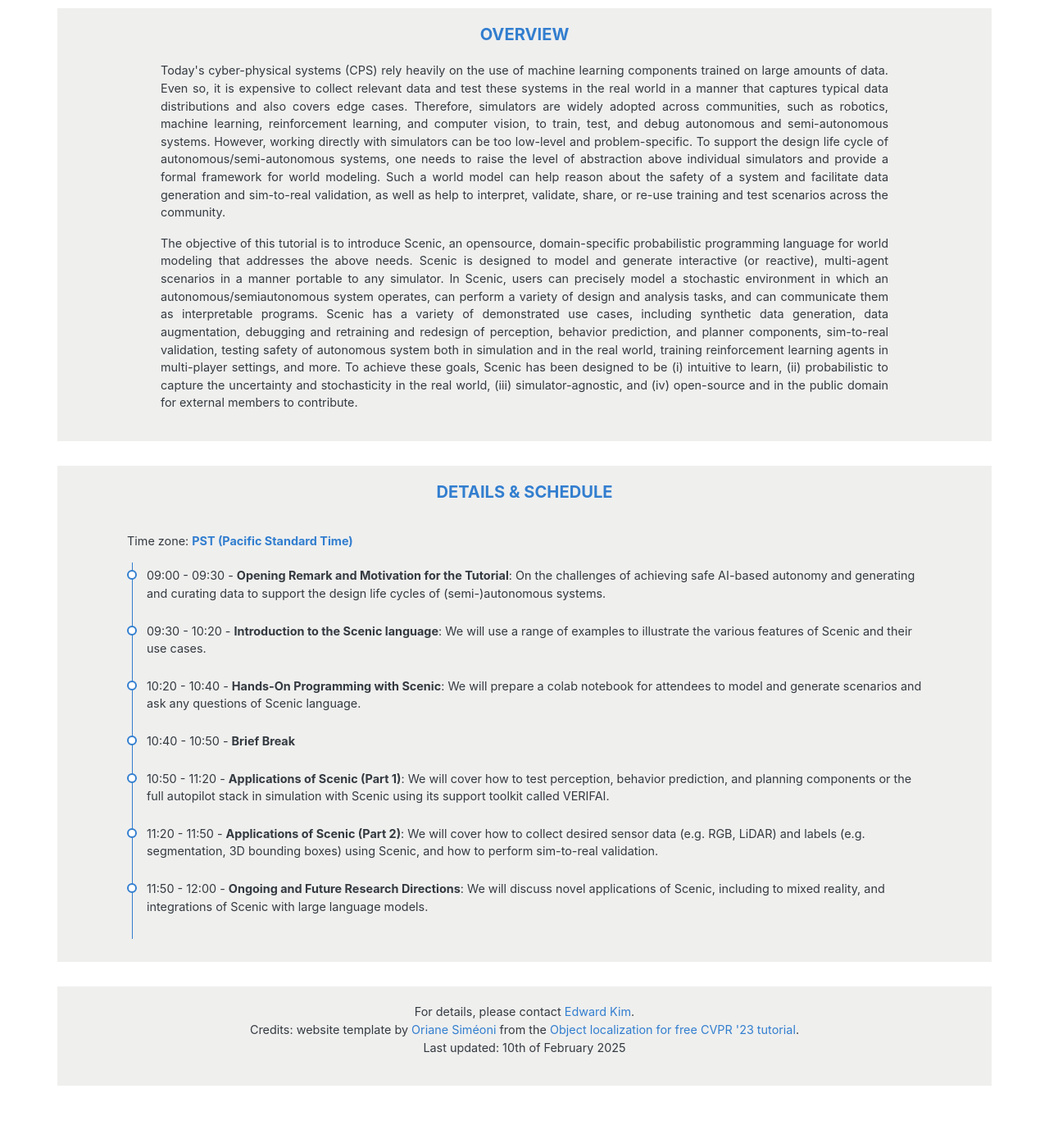
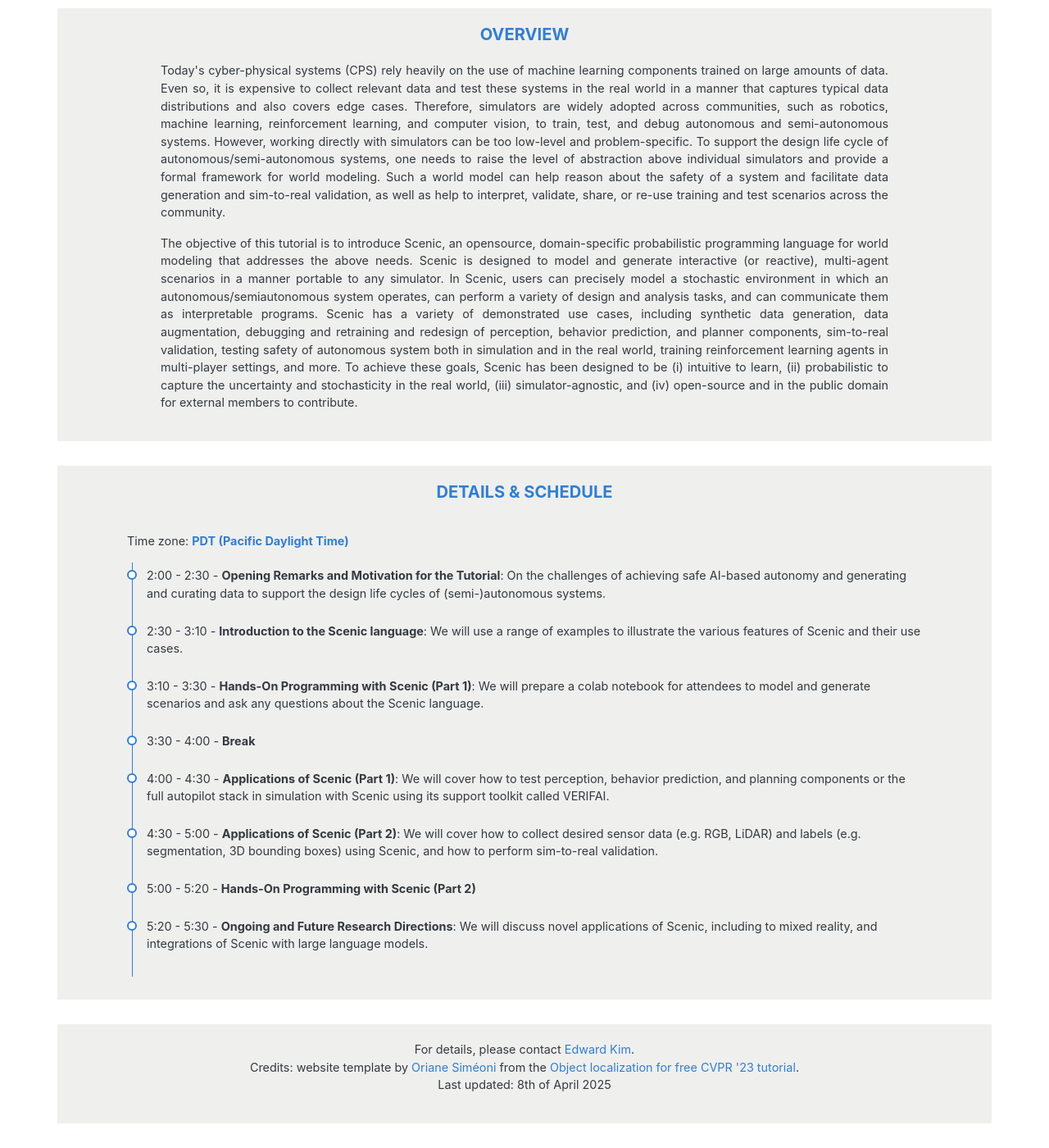
Before and after one commit to BerkeleyLearnVerify/Scenic_Website, a Jekyll site: the page cps25/index.html, which Jekyll copies as it is, in a window 1280 px wide and 1400 px high, scrolled down 1618 px. Shown: the whole window at 82% size. Built offline with Jekyll 4.4.1, drawn with Linux system fonts in a browser that asks for light colours; before the commit the page ends 2972 px from its top, so only the background shows below that.

Commit message:
fix CPSWeek 2025 tutorial schedule

```diff
--- a/cps25/index.html
+++ b/cps25/index.html
@@ -267,7 +267,7 @@
         <!-- Time: June 17th, 9:00 AM-12:00 PM -->
       </h4>
       <p class="text-sm text-dark">
-        Time zone: <a href="https://www.timeanddate.com/time/zone/usa/irvine">PST (Pacific Standard Time)</a> <br>
+        Time zone: <a href="https://www.timeanddate.com/time/zone/usa/irvine">PDT (Pacific Daylight Time)</a> <br>
         <!-- Location: Seattle Convention Center, <b>Arch 307-308</b> <br> -->
         <!-- <font color="#9F000F"><b>NEWS:</b> recording available <a href="https://youtu.be/AxhjGR1WIv8">here</a>.</font> -->
       </p>
@@ -278,7 +278,7 @@
       <ul class="list-timeline list-timeline-primary">
         <li class="list-timeline-item p-0 pb-3 pb-lg-4 d-flex flex-wrap flex-column">
           <p class="my-0 text-dark flex-fw text-sm">
-            <span class="text-inverse op-8">09:00 - 09:30</span> - <b>Opening Remark and Motivation for the
+            <span class="text-inverse op-8">2:00 - 2:30</span> - <b>Opening Remarks and Motivation for the
                 Tutorial</b>: On the challenges of achieving safe AI-based autonomy and
                 generating and curating data to support the design life cycles of
                 (semi-)autonomous systems.
@@ -286,7 +286,7 @@
         </li>
         <li class="list-timeline-item p-0 pb-3 pb-lg-4 d-flex flex-wrap flex-column">
           <p class="my-0 text-dark flex-fw text-sm">
-            <span class="text-inverse op-8">09:30 - 10:20</span> - <b>Introduction to the Scenic language</b>: We will use a
+            <span class="text-inverse op-8">2:30 - 3:10</span> - <b>Introduction to the Scenic language</b>: We will use a
               range of examples to illustrate the various features of Scenic and
               their use cases.
           <!-- <ul>
@@ -299,9 +299,9 @@
         </li>
         <li class="list-timeline-item p-0 pb-3 pb-lg-4 d-flex flex-wrap flex-column">
           <p class="my-0 text-dark flex-fw text-sm">
-            <span class="text-inverse op-8">10:20 - 10:40</span> - <b>Hands-On Programming with Scenic</b>: We will prepare
+            <span class="text-inverse op-8">3:10 - 3:30</span> - <b>Hands-On Programming with Scenic (Part 1)</b>: We will prepare
             a colab notebook for attendees to model and generate scenarios
-            and ask any questions of Scenic language.
+            and ask any questions about the Scenic language.
           <!-- <ul>
             <li><a href="https://colab.research.google.com/drive/1iD2I3MEPVsPaAjBlu_1V9jZOpYnk9AuQ">Notebook 1: Static
                 Scenarios</a></li>
@@ -312,26 +312,31 @@
         </li>
         <li class="list-timeline-item p-0 pb-3 pb-lg-4 d-flex flex-wrap flex-column">
           <p class="my-0 text-dark flex-fw text-sm">
-            <span class="text-inverse op-8">10:40 - 10:50</span> - <b>Brief Break</b>
+            <span class="text-inverse op-8">3:30 - 4:00</span> - <b>Break</b>
           </p>
         </li>
         <li class="list-timeline-item p-0 pb-3 pb-lg-4 d-flex flex-wrap flex-column">
           <p class="my-0 text-dark flex-fw text-sm">
-            <span class="text-inverse op-8">10:50 - 11:20</span> - <b>Applications of Scenic (Part 1)</b>: We will
+            <span class="text-inverse op-8">4:00 - 4:30</span> - <b>Applications of Scenic (Part 1)</b>: We will
               cover how to test perception, behavior prediction, and planning components or the full autopilot stack in
               simulation with Scenic using its support toolkit called VERIFAI.
           </p>
         </li>
         <li class="list-timeline-item p-0 pb-3 pb-lg-4 d-flex flex-wrap flex-column">
           <p class="my-0 text-dark flex-fw text-sm">
-            <span class="text-inverse op-8">11:20 - 11:50</span> - <b>Applications of Scenic (Part 2)</b>: We will
+            <span class="text-inverse op-8">4:30 - 5:00</span> - <b>Applications of Scenic (Part 2)</b>: We will
               cover how to collect desired sensor data (e.g. RGB, LiDAR) and labels (e.g. segmentation, 3D bounding
               boxes) using Scenic, and how to perform sim-to-real validation.
           </p>
         </li>
         <li class="list-timeline-item p-0 pb-3 pb-lg-4 d-flex flex-wrap flex-column">
           <p class="my-0 text-dark flex-fw text-sm">
-            <span class="text-inverse op-8">11:50 - 12:00</span> - <b>Ongoing and Future Research Directions</b>: We
+            <span class="text-inverse op-8">5:00 - 5:20</span> - <b>Hands-On Programming with Scenic (Part 2)</b>
+          </p>
+        </li>
+        <li class="list-timeline-item p-0 pb-3 pb-lg-4 d-flex flex-wrap flex-column">
+          <p class="my-0 text-dark flex-fw text-sm">
+            <span class="text-inverse op-8">5:20 - 5:30</span> - <b>Ongoing and Future Research Directions</b>: We
               will discuss novel applications of Scenic,
               including to mixed reality, and integrations of Scenic with large language models.
           </p>
@@ -349,7 +354,7 @@
         localization
         for free CVPR '23 tutorial</a>.
       <br>
-      Last updated: 10th of February 2025
+      Last updated: 8th of April 2025
     </p>
   </div>
 
```
